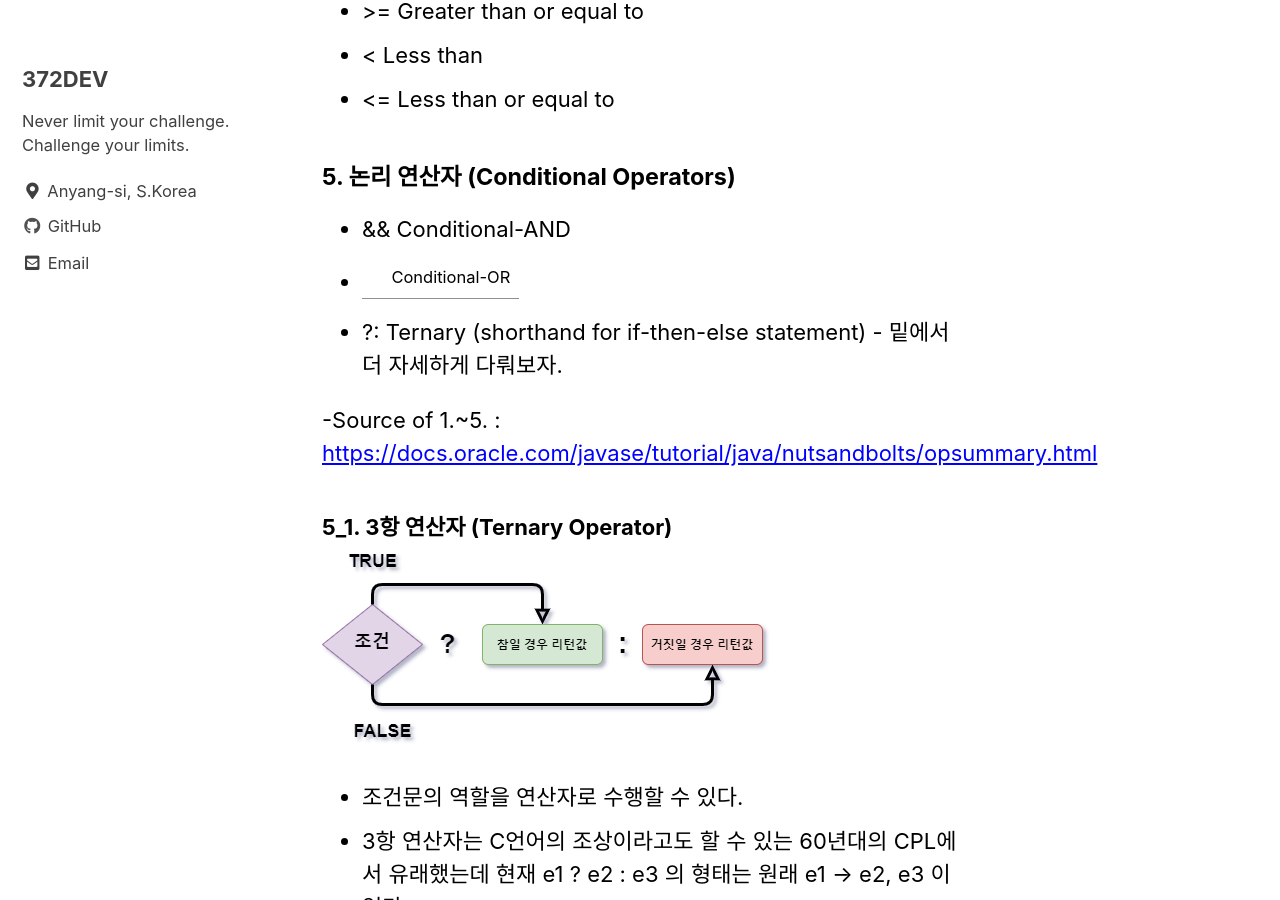
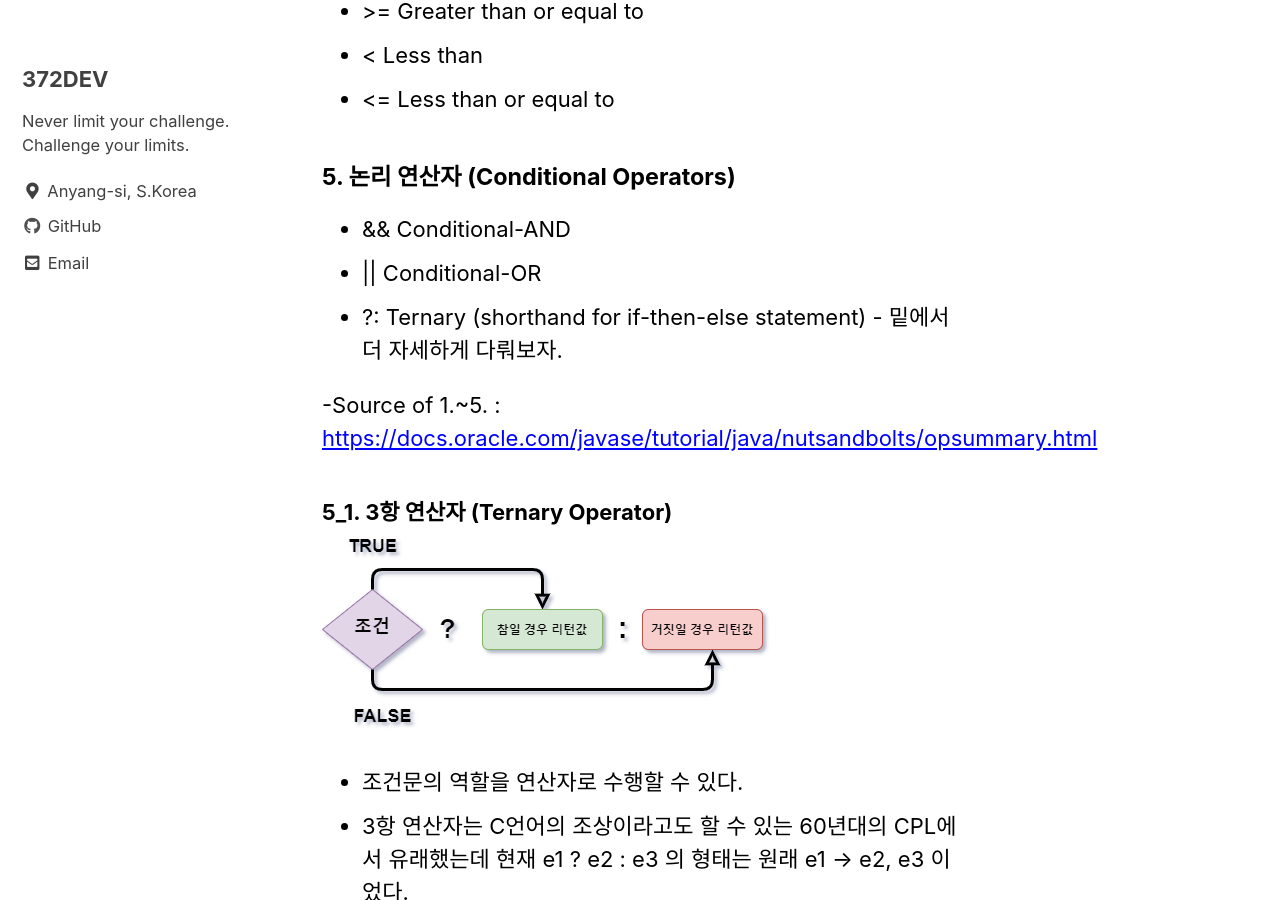
Before and after one commit to 372dev/372dev.github.io, a Jekyll site: the page built from _posts/2020-11-22-post13.md, in a window 1280 px wide and 900 px high, scrolled down 2082 px. Built offline with Jekyll 4.4.1, drawn with Linux system fonts in a browser that asks for light colours; cached includes are drawn as plain includes.

```diff
--- a/_posts/2020-11-22-post13.md
+++ b/_posts/2020-11-22-post13.md
@@ -53,7 +53,7 @@ tags: Java, Study, Operators, Ternary, Whiteship
 #### 5. 논리 연산자 (Conditional Operators)
 
 * && Conditional-AND
-* || Conditional-OR
+* \|\| Conditional-OR
 * ?\: Ternary (shorthand for if-then-else statement) - 밑에서 더 자세하게 다뤄보자.
 
 -Source of 1\.\~5\. : [https://docs.oracle.com/javase/tutorial/java/nutsandbolts/opsummary.html](https://docs.oracle.com/javase/tutorial/java/nutsandbolts/opsummary.html)
```
